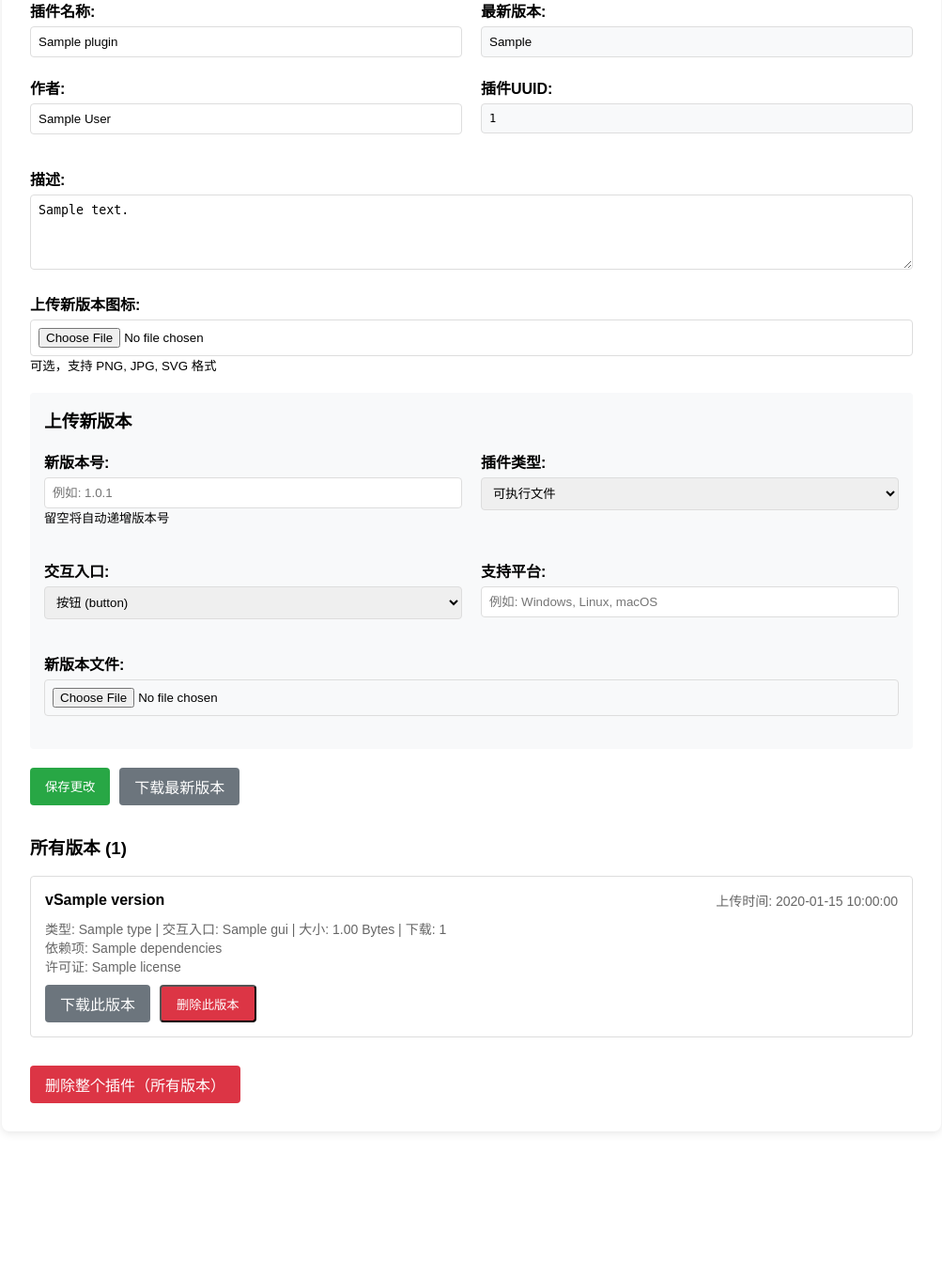
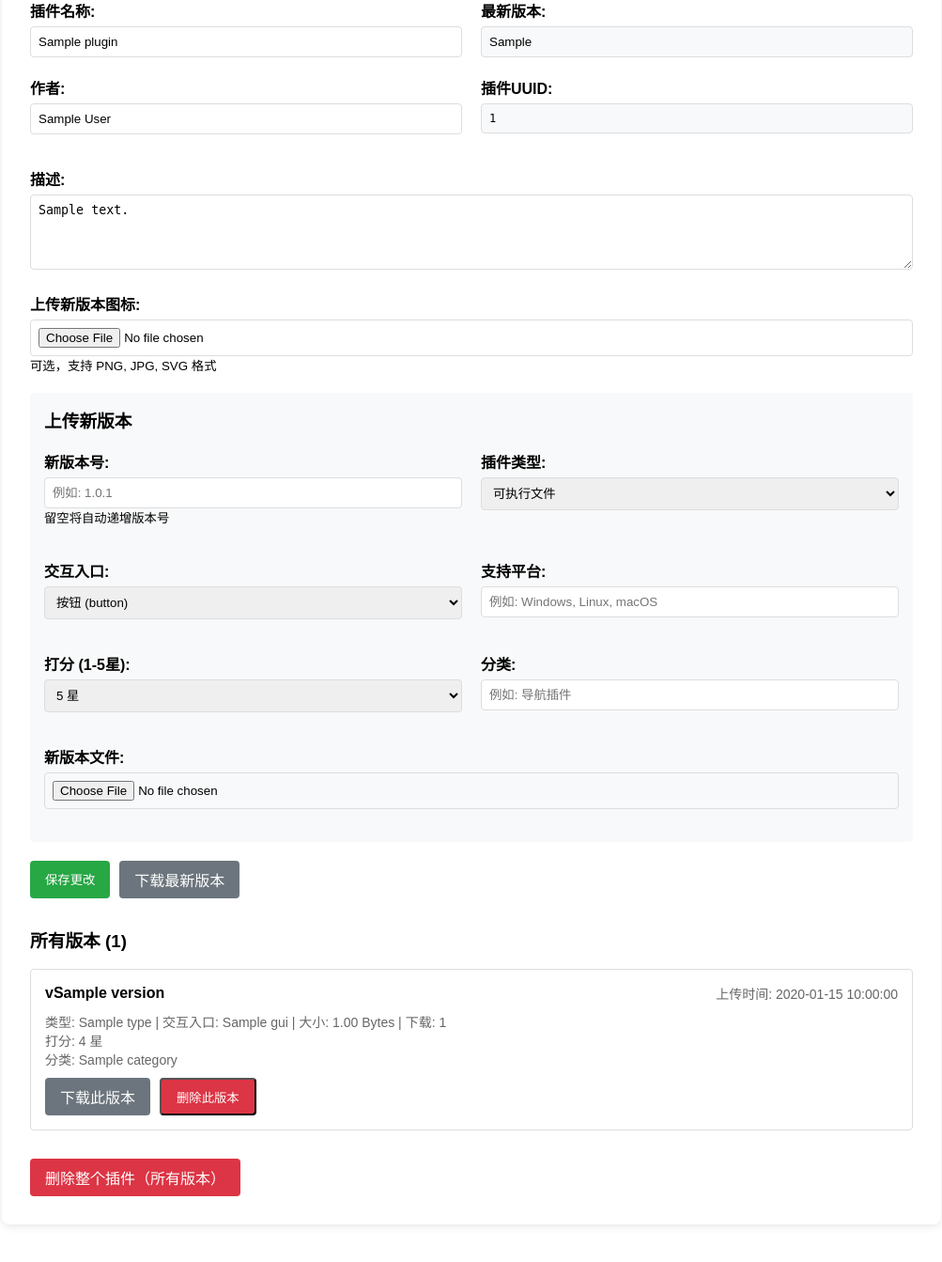
Before and after one commit to tnie/plugin_repo, a Flask app: template templates/detail.html in a window 1280 px wide. Shown: the part 306-1649 px from the top of the page at 94% size, without its empty margins (138-1141 px from the left). Before the commit the page ends 1512 px from the top, so only its background shows below. Run offline with Flask 3, Linux system fonts and the light colour scheme; the visitor is signed in with stand-in values (Sample User, id 1); tables that the repository leaves empty hold one stand-in row (values such as "Sample post"); the template is opened without the code that fills it: most values are stand-ins (such as "Sample title", 1, 10 or a date in 2020).

Commit message:
新增“打分”和“分类”属性

```diff
--- a/app.py
+++ b/app.py
@@ -92,8 +92,8 @@ def upload():
         version = request.form.get('version')
         author = request.form.get('author')
         supported_platform = request.form.get('supported_platform')
-        dependencies = request.form.get('dependencies')
-        license_type = request.form.get('license')
+        category = request.form.get('category')  # 新增字段
+        rating = request.form.get('rating', '5')  # 新增字段，默认5星
         gui_type = request.form.get('gui', 'button')
 
         # 检查插件是否已存在
@@ -169,8 +169,8 @@ def upload():
                 'file_path': file_path,  # 存储完整的文件路径
                 'file_size': file_size,
                 'supported_platform': supported_platform,
-                'dependencies': dependencies,
-                'license': license_type
+                'category': category,  # 新增字段
+                'rating': rating  # 新增字段
             }
 
             version_id = db.add_plugin_version(plugin_uuid, version_data)
@@ -258,6 +258,13 @@ def delete_version(version_id):
             if os.path.exists(plugin_dir) and not os.listdir(plugin_dir):
                 os.rmdir(plugin_dir)
 
+        # 检查插件是否还有其他版本
+        plugin_uuid = version['plugin_uuid']
+        remaining_versions = db.get_plugin_versions(plugin_uuid)
+        if not remaining_versions:
+            # 删除插件记录
+            db.delete_plugin(plugin_uuid)
+
         # 更新 list.ini 文件
         if app.config['FTP_ENABLED']:
             ftp_manager.update_ini_file()
@@ -339,8 +346,8 @@ def api_plugins():
                 'total_downloads': plugin['total_downloads'],
                 'icon_path': plugin.get('icon_path', ''),
                 'supported_platform': plugin.get('supported_platform', ''),
-                'dependencies': plugin.get('dependencies', ''),
-                'license': plugin.get('license', ''),
+                'category': plugin.get('category', ''),  # 新增字段
+                'rating': plugin.get('rating', '5'),  # 新增字段
                 'gui': plugin.get('gui', 'button')
             })
 
@@ -378,8 +385,8 @@ def api_plugin_detail(plugin_uuid):
             'upload_time': version['upload_time'],
             'download_count': version['download_count'],
             'supported_platform': version['supported_platform'],
-            'dependencies': version['dependencies'],
-            'license': version['license'],
+            'category': version.get('category', ''),  # 新增字段
+            'rating': version.get('rating', '5'),  # 新增字段
             'checksum': version['checksum']
         }
 
@@ -441,8 +448,8 @@ def plugin_detail(plugin_uuid):
                 plugin_type = request.form.get('type', 'executable')
                 gui_type = request.form.get('gui', 'button')
                 supported_platform = request.form.get('supported_platform', '')
-                dependencies = request.form.get('dependencies', '')
-                license_type = request.form.get('license', '')
+                category = request.form.get('category', '')  # 新增字段
+                rating = request.form.get('rating', '5')  # 新增字段
 
                 original_filename = secure_filename(file.filename)
                 file_hash = hashlib.md5(f'{name}_{new_version}_{original_filename}'.encode()).hexdigest()
@@ -488,8 +495,8 @@ def plugin_detail(plugin_uuid):
                     'file_path': file_path,
                     'file_size': file_size,
                     'supported_platform': supported_platform,
-                    'dependencies': dependencies,
-                    'license': license_type
+                    'category': category,  # 新增字段
+                    'rating': rating  # 新增字段
                 }
 
                 db.add_plugin_version(plugin_uuid, version_data)
--- a/templates/detail.html
+++ b/templates/detail.html
@@ -189,6 +189,27 @@
                     </div>
                 </div>
 
+                <div class="row">
+                    <div class="col">
+                        <div class="form-group">
+                            <label>打分 (1-5星):</label>
+                            <select name="rating">
+                                <option value="5" selected>5 星</option>
+                                <option value="4">4 星</option>
+                                <option value="3">3 星</option>
+                                <option value="2">2 星</option>
+                                <option value="1">1 星</option>
+                            </select>
+                        </div>
+                    </div>
+                    <div class="col">
+                        <div class="form-group">
+                            <label>分类:</label>
+                            <input type="text" name="category" placeholder="例如: 导航插件">
+                        </div>
+                    </div>
+                </div>
+
                 <div class="form-group">
                     <label>新版本文件:</label>
                     <input type="file" name="plugin_file">
@@ -244,15 +265,15 @@
                     </div>
                     {% endif %}
 
-                    {% if version.dependencies %}
+                    {% if version.rating %}
                     <div class="version-meta">
-                        依赖项: {{ version.dependencies }}
+                        打分: {{ version.rating }} 星
                     </div>
                     {% endif %}
 
-                    {% if version.license %}
+                    {% if version.category %}
                     <div class="version-meta">
-                        许可证: {{ version.license }}
+                        分类: {{ version.category }}
                     </div>
                     {% endif %}
 
@@ -317,13 +338,13 @@
                     'Content-Type': 'application/json',
                 },
             })
-            .then(response => response.json())
-            .then(data => {
-                if (data.success) {
+            .then(response => response.json().then(data => ({ status: response.status, body: data })))
+            .then(({ status, body }) => {
+                if (status === 200 && body.success) {
                     alert('版本删除成功');
                     location.reload(); // 重新加载页面
                 } else {
-                    alert(`删除失败: ${data.error}`);
+                    alert(`删除失败: ${body.error || '未知错误'}`);
                 }
             })
             .catch(error => {
```
Also changed, not shown: database.py (+8 -8 lines), ftp_manager.py (+10 -3 lines), templates/upload.html (+10 -5 lines).
